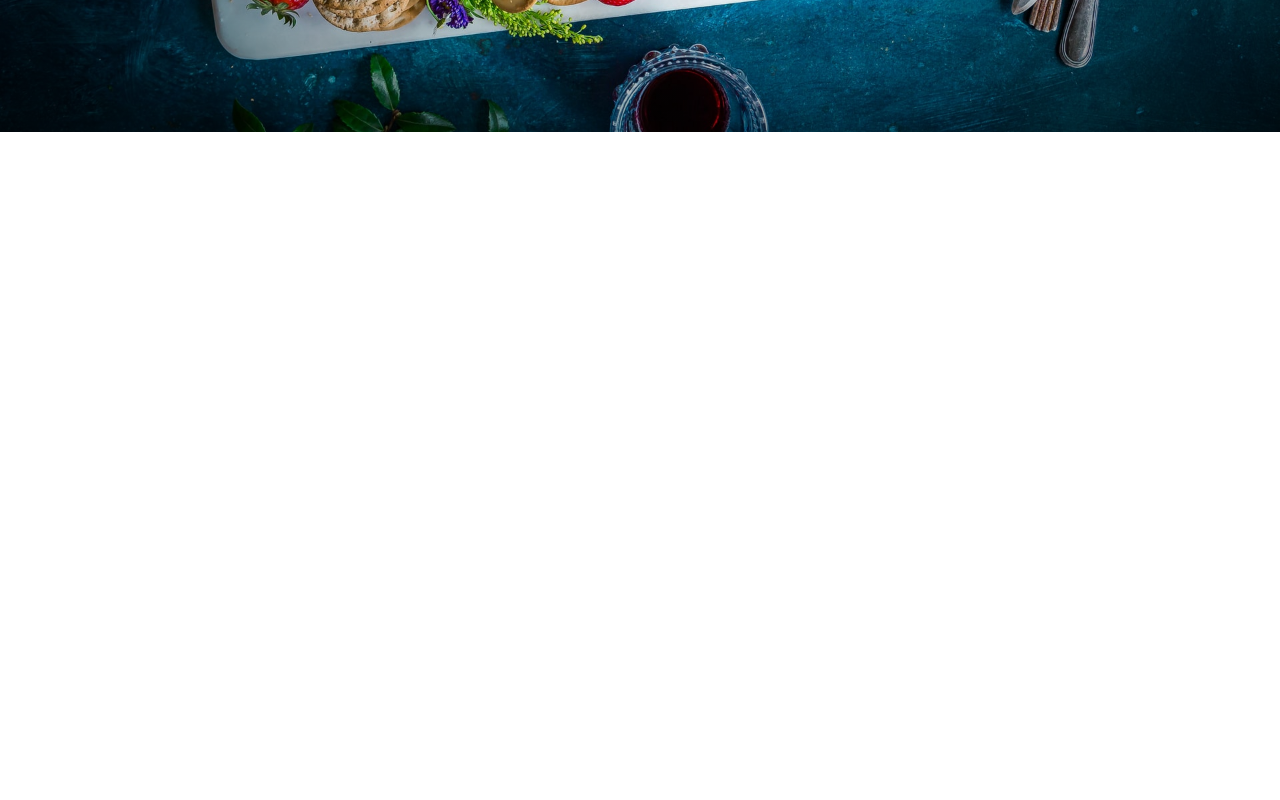
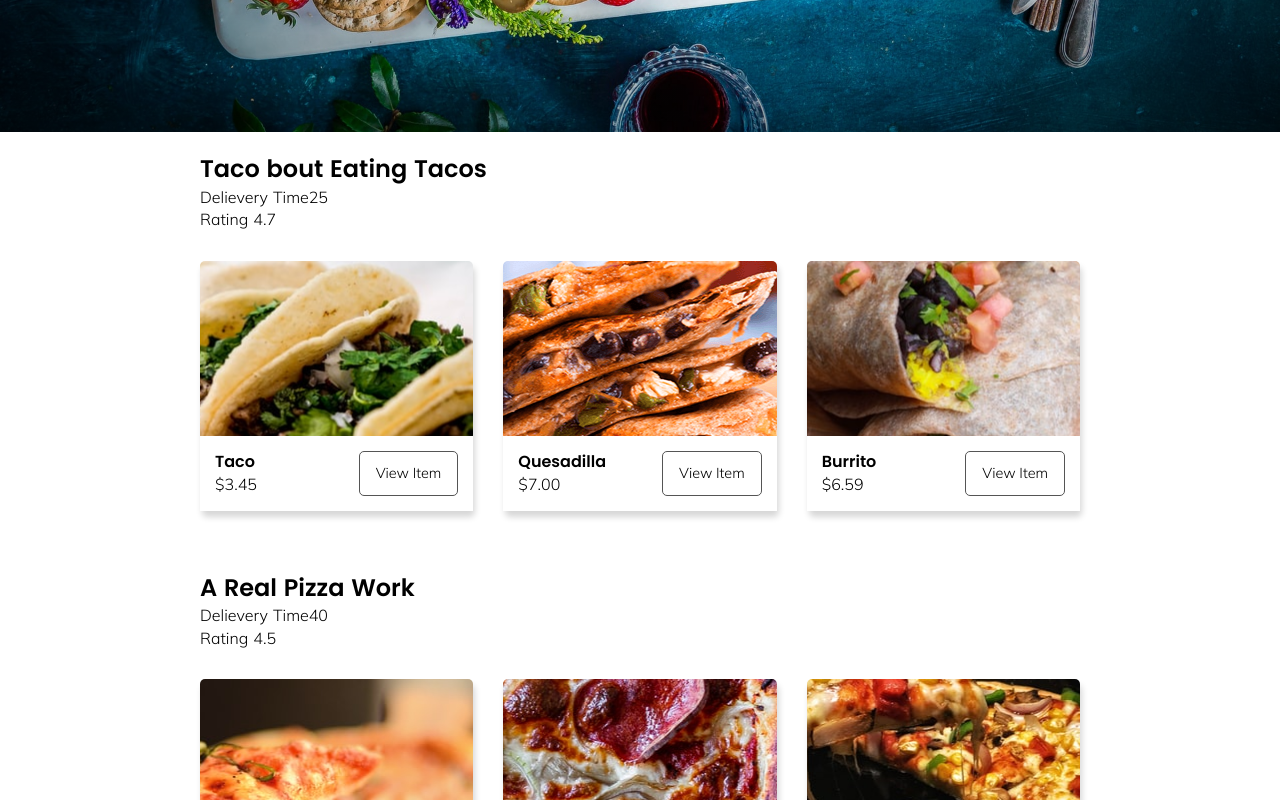
Before and after one commit to mhasanrabbi/Nuxt-Foodapp, a Nuxt app: page / in a window 1280 px wide. Shown: the part 540-1340 px from the top of the page. Before the commit the page ends 800 px from the top, so only its background shows below. Built offline with nearby package versions, Linux system fonts and the light colour scheme.

Commit message:
grid from store data

```diff
--- /dev/null
+++ b/components/AppRestaurantInfo.vue
@@ -0,0 +1,45 @@
+<template>
+  <section class="restaurantinfo">
+    <div v-for="store in fooddata" :key="store.id">
+      <h2>{{ store.name }}</h2>
+      <p>Delievery Time{{ store.deliveryTime }}</p>
+      <p>Rating {{ store.rating }}</p>
+      <p v-if="store.freeDelievery" class="label">
+        <span>Free Delievery</span>
+      </p>
+      <div class="row">
+        <div
+          v-for="menuitem in store.menu"
+          :key="menuitem.id"
+          class="items"
+          :style="`background: url(${menuitem.img}) no-repeat center center`"
+        >
+          <div class="iteminfo">
+            <div>
+              <h4>{{ menuitem.item }}</h4>
+              <p>{{ priceFormatting(menuitem.price) }}</p>
+            </div>
+            <button class="ghost">View Item</button>
+          </div>
+        </div>
+      </div>
+    </div>
+  </section>
+</template>
+
+<script>
+import { mapState } from "vuex";
+
+export default {
+  computed: {
+    ...mapState(["fooddata"]),
+  },
+  methods: {
+    priceFormatting(item) {
+      return "$" + item.toFixed(2);
+    },
+  },
+};
+</script>
+
+<style lang="scss" scoped></style>
--- a/pages/index.vue
+++ b/pages/index.vue
@@ -1,15 +1,17 @@
 <template>
   <main class="container">
     <AppHeader />
+    <AppRestaurantInfo />
   </main>
 </template>
 
 <script>
 import AppHeader from "@/components/AppHeader.vue";
+import AppRestaurantInfo from "@/components/AppRestaurantInfo.vue";
 
 export default {
   components: {
-    AppHeader,
+    AppRestaurantInfo,
   },
 };
 </script>
```
